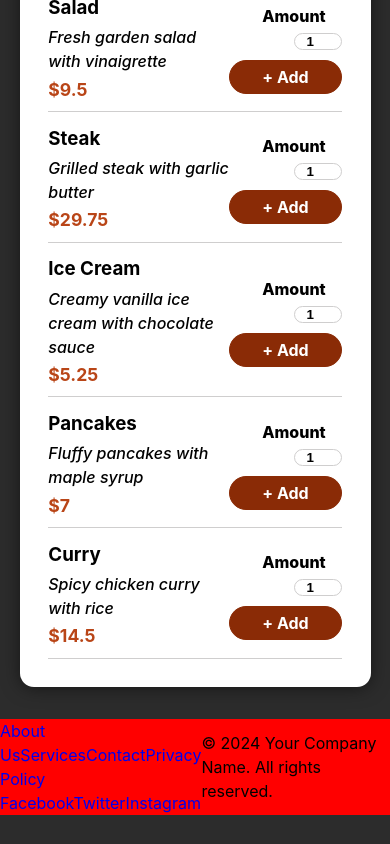
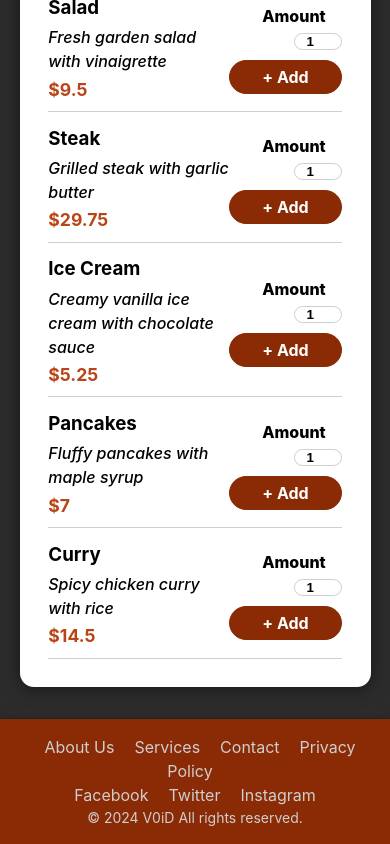
Before and after one commit to Ame3r/ReactMeals, a React (Vite) app: page / in a window 390 px wide. Shown: the part 1195-2039 px from the top of the page. Before the commit the page ends 2010 px from the top, so only its background shows below. Built offline with nearby package versions, Linux system fonts and the light colour scheme.

Commit message:
Legion
Added footer

```diff
--- a/src/components/Layouts/Footer.jsx
+++ b/src/components/Layouts/Footer.jsx
@@ -48,7 +48,7 @@ const Footer = () => {
 			</div>
 			<div className={styles["footer-bottom"]}>
 				<p>
-					&copy; {new Date().getFullYear()} Your Company Name. All rights
+					&copy; 2024 V0iD All rights
 					reserved.
 				</p>
 			</div>
--- a/src/styles/abstract/_media-queries.scss
+++ b/src/styles/abstract/_media-queries.scss
@@ -50,3 +50,21 @@
 		}
 	}
 }
+
+@mixin Footer-media-query {
+	@media (max-width: 700px) {
+		.footer {
+			padding: 1rem;
+		}
+
+		.footer-content {
+			flex-direction: column;
+			align-items: center;
+		}
+
+		.footer-link,
+		.footer-social-link {
+			margin: 0.5rem 0;
+		}
+	}
+}
--- a/src/styles/layouts/footer.module.css
+++ b/src/styles/layouts/footer.module.css
@@ -1,7 +1,41 @@
 .footer {
-  background-color: red;
+  background-color: rgb(138, 43, 6);
+  margin-top: 2rem;
+  box-shadow: 0px 2px 8px rgba(0, 0, 0, 0.5);
+  color: rgb(207, 206, 206);
+  padding: 0.75rem 1.25rem;
+  text-align: center;
+}
+.footer .footer-content {
   display: flex;
   justify-content: space-between;
-  align-items: center;
-  margin-top: 2rem;
+  flex-wrap: wrap;
+}
+.footer .footer-link,
+.footer .footer-social-link {
+  color: rgb(207, 206, 206);
+  text-decoration: none;
+  margin: 0 0.625rem;
+}
+.footer .footer-link:hover,
+.footer .footer-social-link:hover {
+  color: white;
+  text-decoration: underline;
+}
+.footer .footer-bottom {
+  font-size: 0.875rem;
+}
+
+@media (max-width: 700px) {
+  .footer {
+    padding: 1rem;
+  }
+  .footer-content {
+    flex-direction: column;
+    align-items: center;
+  }
+  .footer-link,
+  .footer-social-link {
+    margin: 0.5rem 0;
+  }
 }/*# sourceMappingURL=footer.module.css.map */
--- a/src/styles/layouts/footer.module.scss
+++ b/src/styles/layouts/footer.module.scss
@@ -1,9 +1,36 @@
 @use "../abstract/colors";
+@import "../abstract/media-queries";
 
-.footer{
-    background-color: red;
-    display: flex;
-    justify-content: space-between;
-    align-items: center;
-    margin-top: 2rem;
+.footer {
+	background-color: colors.$header-color;
+	margin-top: 2rem;
+    box-shadow: 0px 2px 8px rgba(0, 0, 0, 0.5);
+	color: colors.$off-white;
+	padding: 0.75rem 1.25rem;
+	text-align: center;
+
+	.footer-content {
+		display: flex;
+		justify-content: space-between;
+		flex-wrap: wrap;
+	}
+
+	.footer-link,
+	.footer-social-link {
+		color: colors.$off-white;
+		text-decoration: none;
+		margin: 0 0.625rem;
+	}
+
+	.footer-link:hover,
+	.footer-social-link:hover {
+		color: white;
+		text-decoration: underline;
+	}
+
+	.footer-bottom {
+		font-size: 0.875rem;
+	}
 }
+
+@include Footer-media-query;
```
Also changed, not shown: 1 other file (tests, documents, lock files or other folders).
